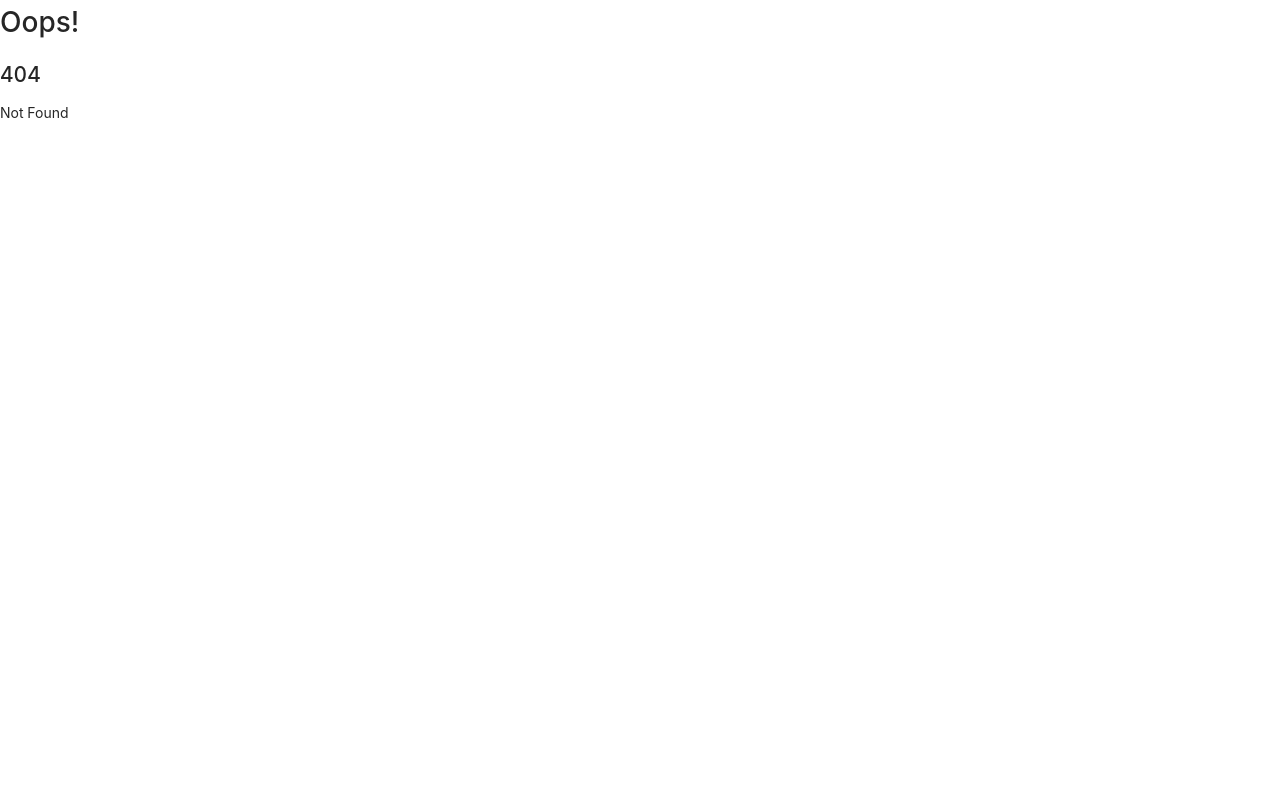
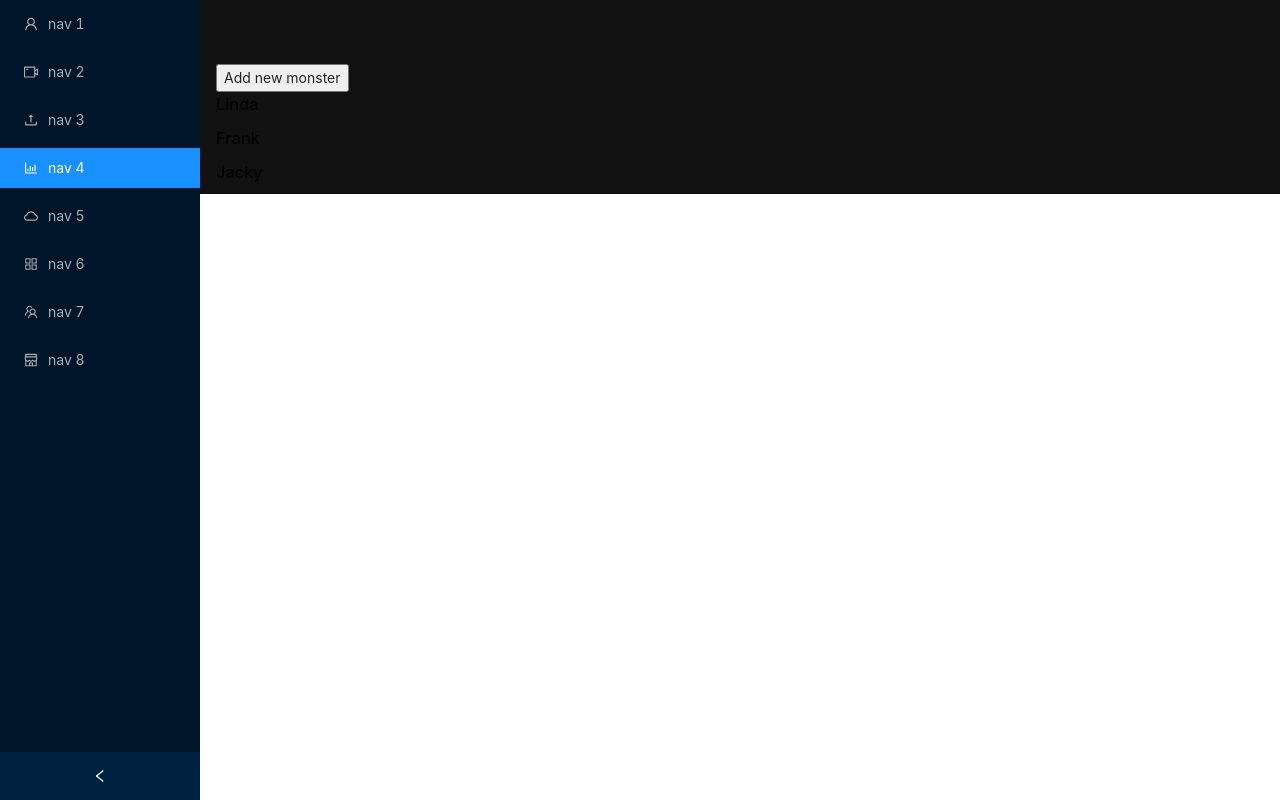
Before and after one commit to XoldpandaX/Editool, a React (Create React App) app: page /learning in a window 1280 px wide. Before the commit this address had no page. Built offline with nearby package versions, Linux system fonts and the light colour scheme.

Commit message:
start the course

```diff
--- /dev/null
+++ b/src/pages/learning/example.tsx
@@ -0,0 +1,32 @@
+import { Component } from 'react';
+
+type Monster = {
+  name: string;
+};
+
+type ExampleState = {
+  monsters: Monster[];
+};
+
+export class Example extends Component<Record<string, never>, ExampleState> {
+  state = {
+    monsters: [{ name: 'Linda' }, { name: 'Frank' }, { name: 'Jacky' }],
+  };
+
+  addMonster = () => {
+    this.setState({
+      monsters: [...this.state.monsters, { name: 'Denis' }],
+    });
+  };
+
+  render() {
+    return (
+      <div>
+        <button onClick={this.addMonster}>Add new monster</button>
+        {this.state.monsters.map(({ name }) => (
+          <h1 key={name}>{name}</h1>
+        ))}
+      </div>
+    );
+  }
+}
--- /dev/null
+++ b/src/pages/learning/page-learning.tsx
@@ -0,0 +1,7 @@
+import { Example } from './example';
+
+export const PageLearning = () => (
+  <div>
+    <Example />
+  </div>
+);
--- a/src/router/router.tsx
+++ b/src/router/router.tsx
@@ -2,6 +2,7 @@ import { createBrowserRouter } from 'react-router-dom';
 import { App } from '@/app/app';
 import { PageError } from '@/pages/error/page-error';
 import { PageEditDocument } from '@/pages/edit-document/page-edit-document';
+import { PageLearning } from '@/pages/learning/page-learning';
 
 export const router = createBrowserRouter([
   {
@@ -19,6 +20,10 @@ export const router = createBrowserRouter([
             },
             element: <PageEditDocument />,
           },
+          {
+            path: 'learning',
+            element: <PageLearning />,
+          },
         ],
       },
     ],
```
